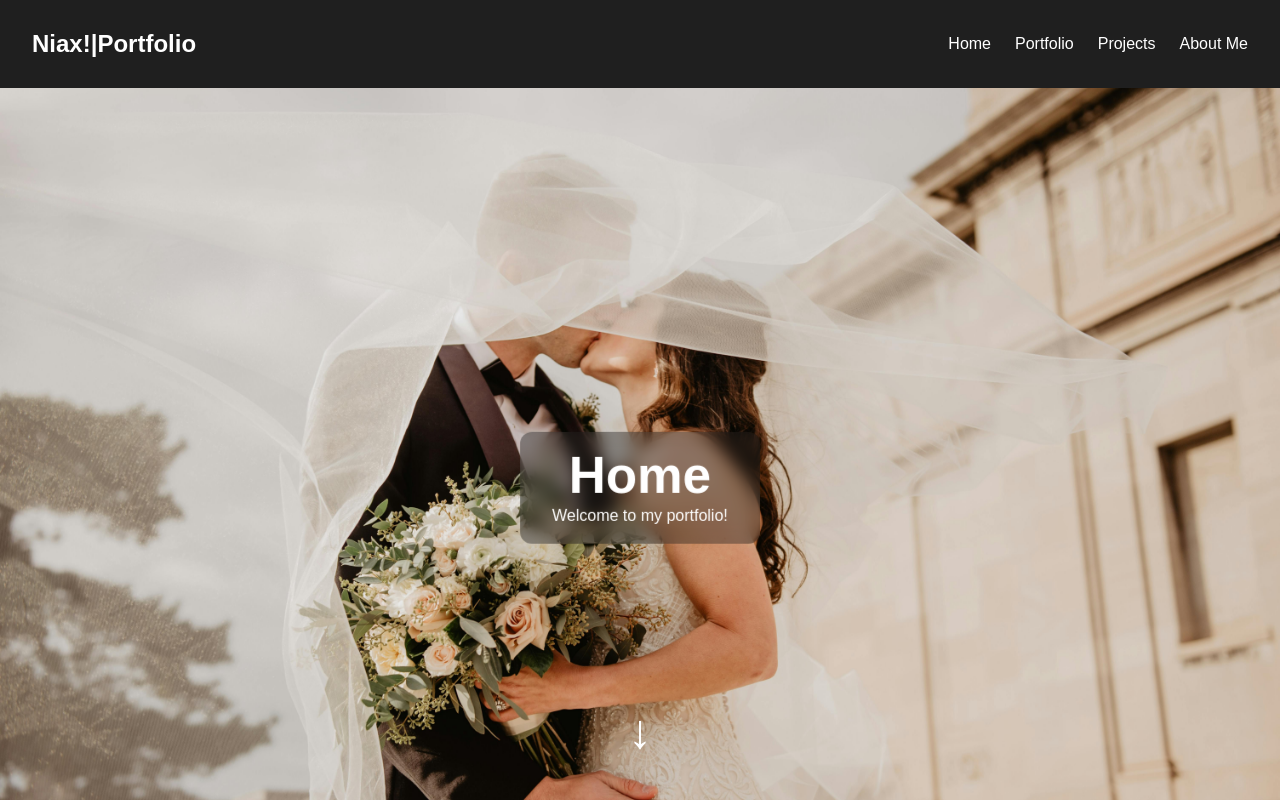
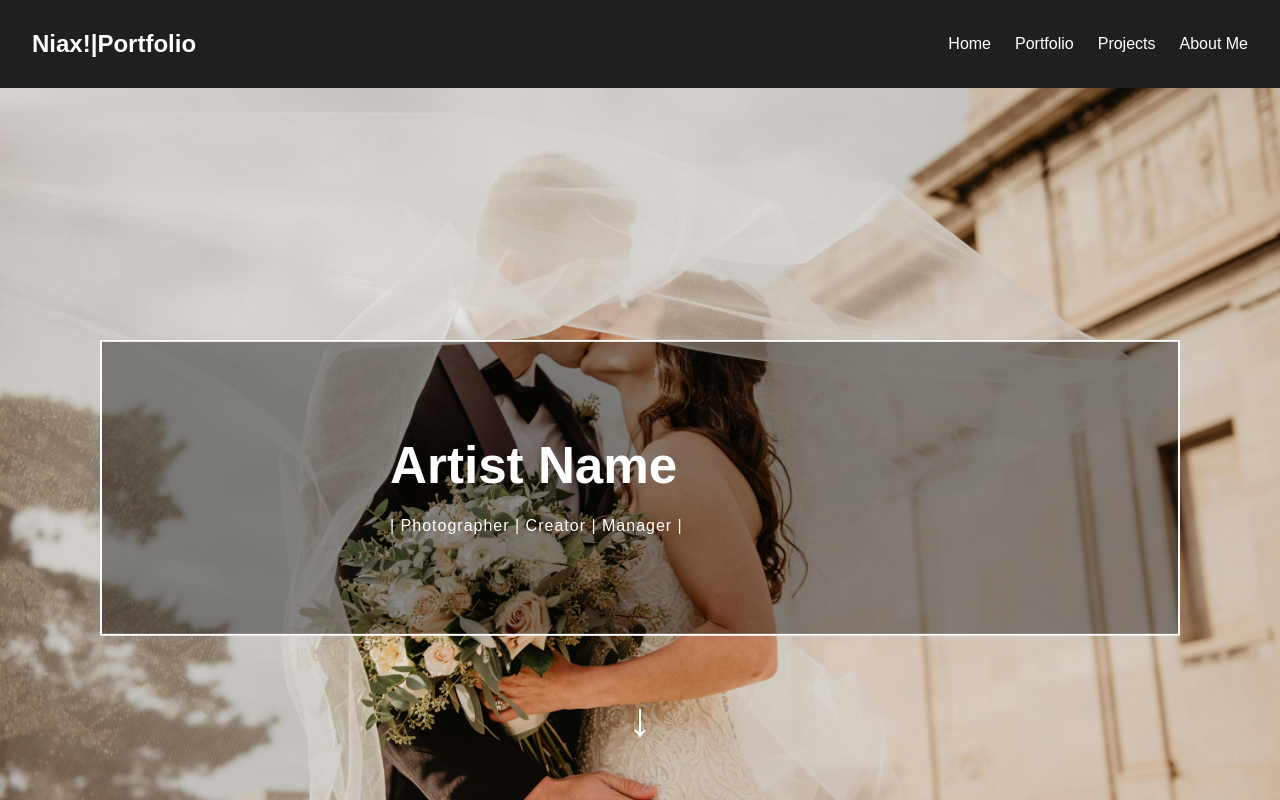
Before and after one commit to VictorySpecificationII/flowersbythebed-photography, a React (Vite) app: page / in a window 1280 px wide. Shown: the top 800 px of the page. Built offline with nearby package versions, Linux system fonts and the light colour scheme.

Commit message:
commented out the last 2 sections for now, added artist card

```diff
--- a/src/App.jsx
+++ b/src/App.jsx
@@ -12,7 +12,7 @@ const About = lazy(() => import("./modules/About"));
 function App() {
   const [menuOpen, setMenuOpen] = useState(false);
 
-  const sections = [Home, Portfolio, Projects, About];
+  const sections = [Home, Portfolio];
 
   return (
     <div>
--- a/src/modules/Home.jsx
+++ b/src/modules/Home.jsx
@@ -12,7 +12,7 @@ const Home = () => {
   // Cycle images every 4 seconds
   useEffect(() => {
     const interval = setInterval(() => {
-      setCurrent(prev => (prev + 1) % images.length);
+      setCurrent((prev) => (prev + 1) % images.length);
     }, 4000);
     return () => clearInterval(interval);
   }, [images.length]);
@@ -42,24 +42,41 @@ const Home = () => {
         />
       ))}
 
-      {/* Overlay text */}
+      {/* Artist card overlay - larger and square corners */}
       <div
         style={{
           position: "absolute",
           top: "50%",
           left: "50%",
           transform: "translate(-50%, -50%)",
+          zIndex: 2,
+          padding: "6rem 18rem",       // larger padding for a bigger rectangle
+          background: "rgba(0,0,0,0.4)", // subtle dark transparent background
+          border: "2px solid white",   // white outline
+          borderRadius: "0px",         // square corners
+          minWidth: "500px",           // larger minimum width
+          maxWidth: "90%",
+          textAlign: "left",
           color: "white",
-          textAlign: "center",
-          zIndex: 2,
-          padding: "1rem 2rem",
-          background: "rgba(31, 31, 31, 0.4)",
-          backdropFilter: "blur(8px)",
-          borderRadius: "12px",
         }}
       >
-        <h1 style={{ margin: 0 }}>Home</h1>
-        <p style={{ margin: 0 }}>Welcome to my portfolio!</p>
+        {/* Artist name */}
+        <h1 style={{ margin: 0, paddingBottom: "6px" }}>Artist Name</h1>
+
+        {/* Separator line */}
+        <div
+          style={{
+            height: "2px",
+            width: "fit-content",
+            backgroundColor: "white",
+            marginBottom: "12px",
+          }}
+        />
+
+        {/* Roles */}
+        <p style={{ margin: 0, fontSize: "1rem", letterSpacing: "1px" }}>
+          | Photographer | Creator | Manager |
+        </p>
       </div>
 
       {/* Down arrow */}
@@ -86,7 +103,7 @@ const Home = () => {
       <div
         style={{
           position: "absolute",
-          bottom: "40px", // slightly below the arrow
+          bottom: "40px",
           left: "50%",
           transform: "translateX(-50%)",
           display: "flex",
```
